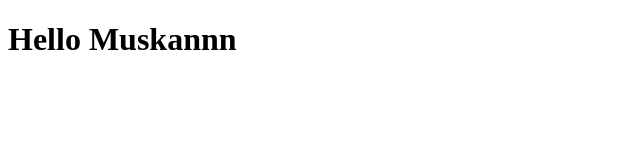
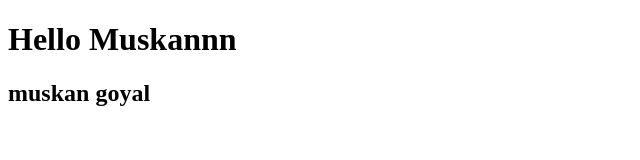
Before and after one commit to goyal-muskan2002/branches, a plain HTML site: page index.html in a window 1280 px wide. Shown: the whole page, without its empty margins (0-640 px from the left). Drawn offline with Linux system fonts and the light colour scheme.

Commit message:
modified files

```diff
--- a/index.html
+++ b/index.html
@@ -7,5 +7,6 @@
 </head>
 <body>
     <h1>Hello Muskannn</h1>
+    <h2>muskan goyal</h2>
 </body>
 </html>
```
